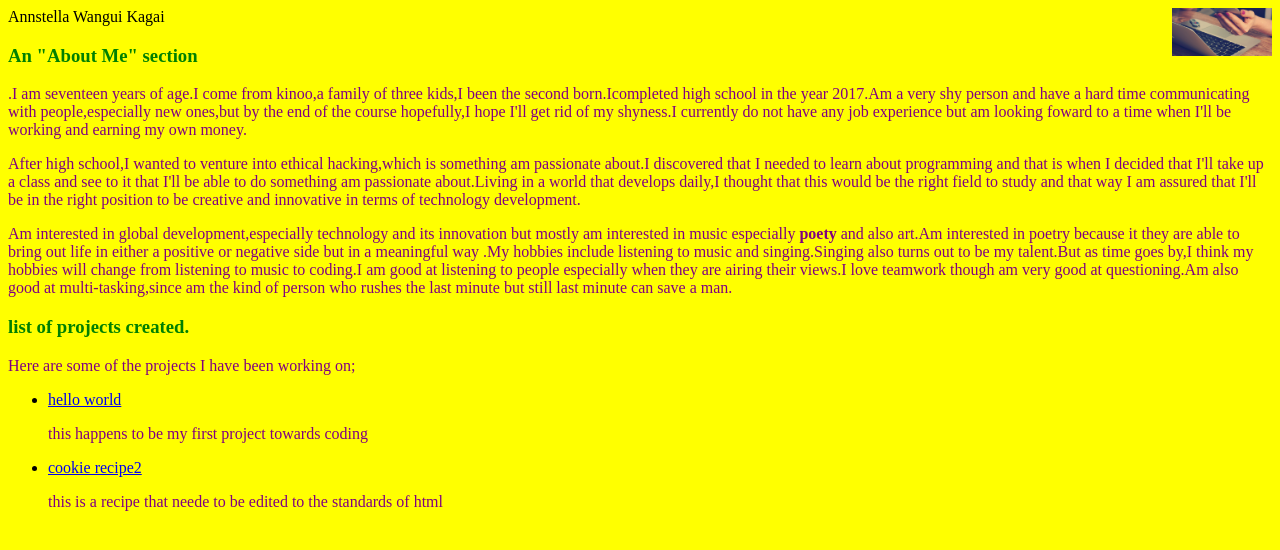
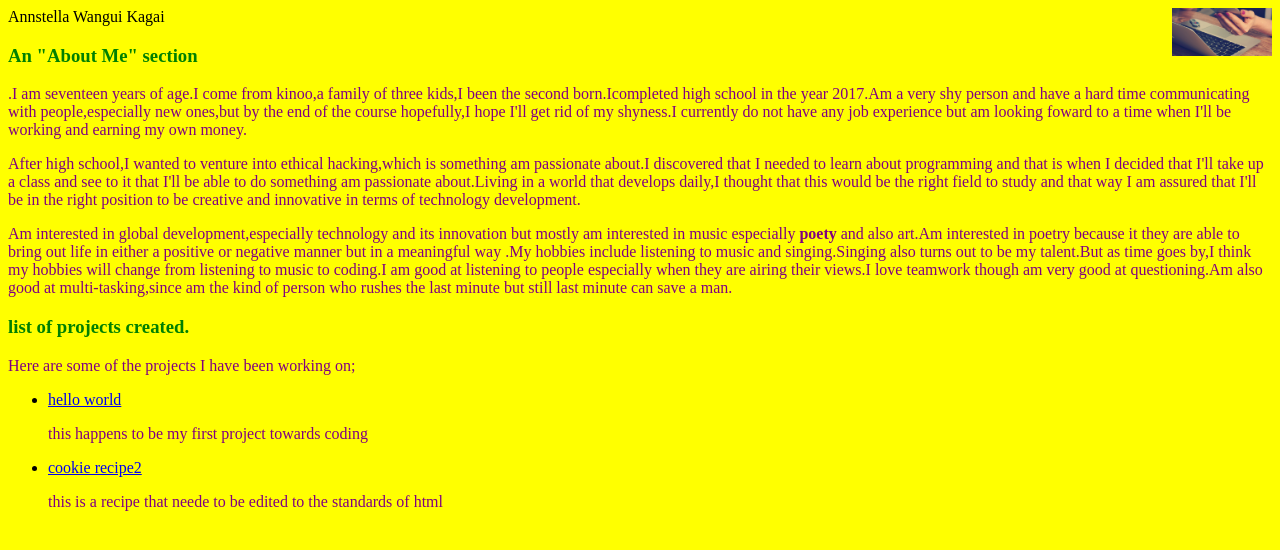
Before and after one commit to annstella/ip1, a plain HTML site: page index.html in a window 1280 px wide. Drawn offline with Linux system fonts and the light colour scheme.

Commit message:
add to page

```diff
--- a/index.html
+++ b/index.html
@@ -14,7 +14,7 @@
               <p>.I am seventeen years of age.I come from kinoo,a family of three kids,I been the second born.Icompleted high school in the year 2017.Am a very shy person and have a hard time communicating with people,especially new ones,but by the end of the course hopefully,I hope I'll get rid of my shyness.I currently do not have any job experience but am looking foward to a time when I'll be working and earning my own money.</p>
               <p>After high school,I wanted to venture into ethical hacking,which is something am passionate about.I discovered that I needed to learn about programming
     and that is when I decided that I'll take up a class and see to it that I'll be able to do something am passionate about.Living in a world that develops daily,I thought that this would be the right field to study and that way I am assured that I'll be in the right position to be creative and innovative in terms of technology development.</p>
-              <p>Am interested in global development,especially technology and its innovation but mostly am interested in music especially <strong>poety</strong> and also art.Am interested in poetry because it they are able to bring out life in either a positive or negative side but in a meaningful way .My hobbies include
+              <p>Am interested in global development,especially technology and its innovation but mostly am interested in music especially <strong>poety</strong> and also art.Am interested in poetry because it they are able to bring out life in either a positive or negative manner but in a meaningful way .My hobbies include
     listening to music and singing.Singing also turns out to be my talent.But as time goes by,I think my hobbies will change from listening to music to coding.I am good at listening to people especially when they are airing
     their views.I love teamwork though am very good at questioning.Am also good at multi-tasking,since am the kind of person who rushes the last minute but still last minute can save a man.</p>
             <h3>list of projects created.</h3>
```
